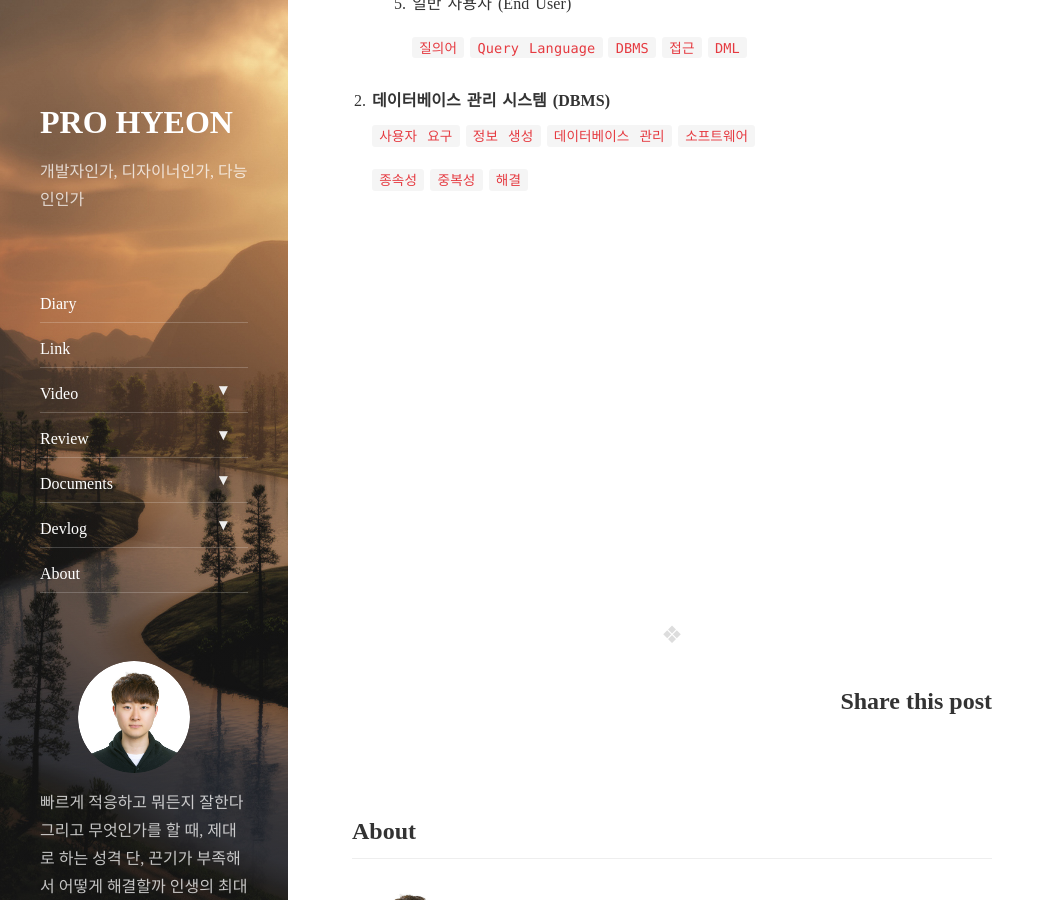
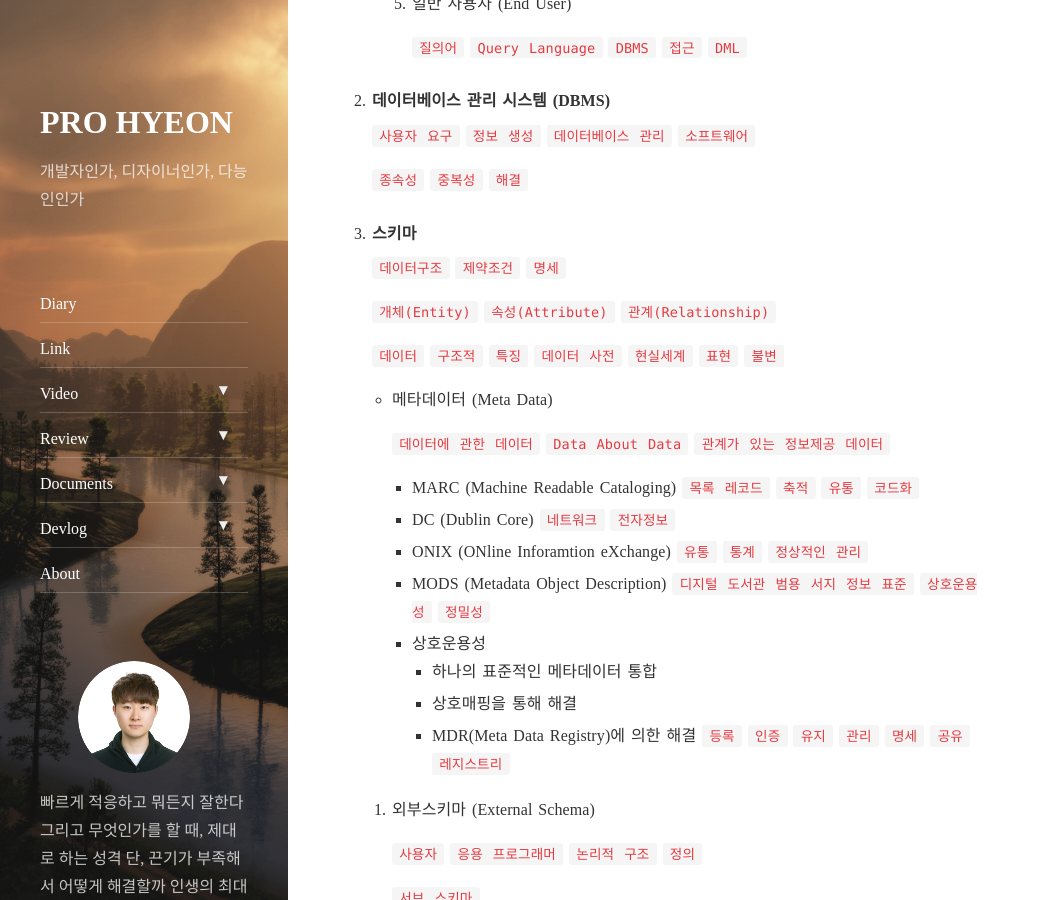
Before and after one commit to antaehyeon/antaehyeon.github.io, a Jekyll site: the page built from _posts/2018-06-28-정보처리기사 실기 암기노트 (데이터베이스).md, in a window 1280 px wide and 900 px high, scrolled down 1431 px. Shown: the whole window, without its empty margins (0-1055 px from the left). Built offline with Jekyll 4.4.1, drawn with Linux system fonts in a browser that asks for light colours; nearby versions of some CDN libraries; comment, search, counter and statistics services are not loaded; some of the changed text lies outside the part shown.

Commit message:
Docs: 데이터베이스 스키마 단원 내용 추가

```diff
--- a/_posts/2018-06-28-정보처리기사 실기 암기노트 (데이터베이스).md
+++ b/_posts/2018-06-28-정보처리기사 실기 암기노트 (데이터베이스).md
@@ -66,3 +66,54 @@ comments: true
    `사용자 요구` `정보 생성` `데이터베이스 관리` `소프트웨어`
 
    `종속성` `중복성` `해결`
+
+
+
+3. #### 스키마
+
+   `데이터구조` `제약조건` `명세`
+
+   `개체(Entity)` `속성(Attribute)` `관계(Relationship)`
+
+   `데이터` `구조적` `특징` `데이터 사전` `현실세계` `표현` `불변`
+
+   - 메타데이터 (Meta Data)
+
+     `데이터에 관한 데이터` `Data About Data` `관계가 있는 정보제공 데이터`
+
+     - MARC (Machine Readable Cataloging) `목록 레코드` `축적` `유통` `코드화`
+     - DC (Dublin Core) `네트워크` `전자정보`
+     - ONIX (ONline Inforamtion eXchange) `유통` `통계` `정상적인 관리`
+     - MODS (Metadata Object Description) `디지털 도서관 범용 서지 정보 표준` `상호운용성` `정밀성`
+     - 상호운용성
+       - 하나의 표준적인 메타데이터 통합
+       - 상호매핑을 통해 해결
+       - MDR(Meta Data Registry)에 의한 해결 `등록` `인증` `유지` `관리` `명세` `공유` `레지스트리`
+
+   1. 외부스키마 (External Schema)
+
+      `사용자` `응용 프로그래머` `논리적 구조` `정의`
+
+      `서브 스키마`
+
+      `여러개의 외부스키마` `공유` `다른관점`
+
+   2. 개념스키마 (Conceptual Schema)
+
+      `개체` `관계` `제약조건` `데이터베이스` `접근권한` `보안정책` `무결성 규정` `DCL`
+
+      `전체적인` `논리구조`
+
+      `조직관점` `데이터베이스`
+
+      `DBA` `작성`
+
+   3. 내부스키마 (Internal Schema)
+
+      `물리적 구조` `물리적 저장장치` `하나만 존재`
+
+      `개념스키마` `물리적 저장구조` `정의 기술`
+
+      `시스템` `프로그래머` `설계자`
+
+   ![](https://i.imgur.com/eRiHwVy.png)
```
